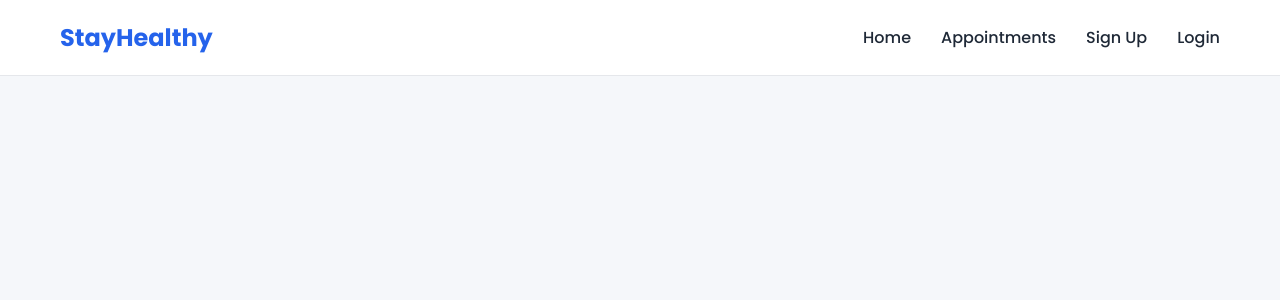
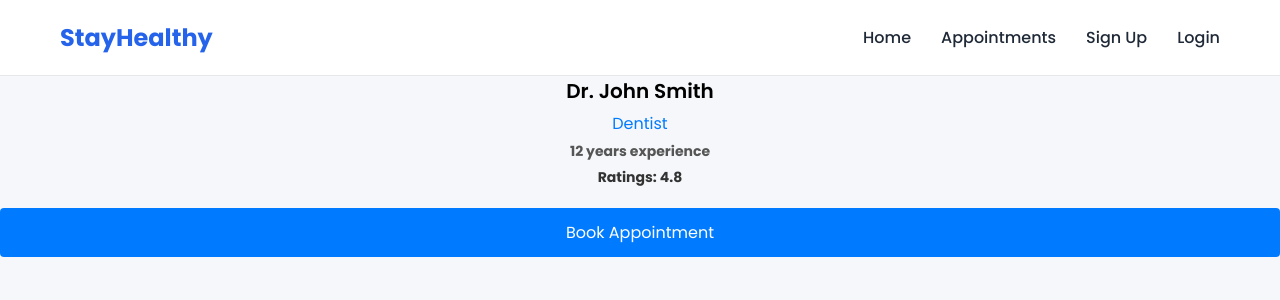
Before and after one commit to Sreeharivs1983/test_med_app, a React (Create React App) app: page /test-doctor in a window 1280 px wide. Shown: the top 300 px of the page. Built offline with nearby package versions, Linux system fonts and the light colour scheme.

Commit message:
Doctorcard added

```diff
--- a/src/App.js
+++ b/src/App.js
@@ -7,6 +7,7 @@ import Sign_Up from "./Components/Sign_Up/Sign_Up";
 import Login from "./Components/Login/Login";
 import InstantConsultation from "./Components/InstantConsultation/InstantConsultation";
 import FindDoctorSearch from "./Components/FindDoctorSearch/FindDoctorSearch";
+import DoctorCard from "./Components/DoctorCard/DoctorCard";
 
 
 function App() {
@@ -24,6 +25,17 @@ function App() {
           <Route path="/login" element={<Login />} />
           <Route path="/instant-consultation" element={<InstantConsultation />} />
           <Route path="/test-search" element={<FindDoctorSearch />} />
+          <Route
+  path="/test-doctor"
+  element={
+    <DoctorCard
+      name="Dr. John Smith"
+      speciality="Dentist"
+      experience={12}
+      ratings={4.8}
+    />
+  }
+/>
         </Routes>
 
       </BrowserRouter>
--- /dev/null
+++ b/src/Components/DoctorCard/DoctorCard.css
@@ -0,0 +1,29 @@
+.doctor-card-detail-name {
+    font-size: 20px;
+    font-weight: 600;
+  }
+
+  .doctor-card-detail-speciality {
+    color: #007bff;
+    margin: 5px 0;
+  }
+
+  .doctor-card-detail-experience {
+    color: #555;
+  }
+
+  .doctor-card-detail-consultationfees {
+    color: #333;
+    margin-bottom: 10px;
+  }
+
+  .cancel-appointment {
+    background-color: red;
+  }
+
+  .bookedInfo {
+    margin-top: 15px;
+    padding: 10px;
+    background-color: #f0f8ff;
+    border-radius: 8px;
+  }
--- /dev/null
+++ b/src/Components/DoctorCard/DoctorCard.js
@@ -0,0 +1,77 @@
+import React, { useState } from 'react';
+import { v4 as uuidv4 } from 'uuid';
+import './DoctorCard.css';
+import AppointmentForm from '../AppointmentForm/AppointmentForm';
+
+const DoctorCard = ({ name, speciality, experience, ratings }) => {
+
+  const [showForm, setShowForm] = useState(false);
+  const [appointments, setAppointments] = useState([]);
+
+  const handleBookingClick = () => {
+    if (appointments.length > 0) {
+      // Cancel booking
+      setAppointments([]);
+    } else {
+      setShowForm(true);
+    }
+  };
+
+  const handleFormSubmit = (appointmentData) => {
+    const newAppointment = {
+      id: uuidv4(),
+      ...appointmentData,
+    };
+
+    setAppointments([newAppointment]);
+    setShowForm(false);
+  };
+
+  return (
+    <div className="doctor-card">
+
+      <div className="doctor-card-details">
+        <div className="doctor-card-detail-name">{name}</div>
+        <div className="doctor-card-detail-speciality">{speciality}</div>
+        <div className="doctor-card-detail-experience">
+          {experience} years experience
+        </div>
+        <div className="doctor-card-detail-consultationfees">
+          Ratings: {ratings}
+        </div>
+      </div>
+
+      <div className="doctor-card-options-container">
+        <button
+          className={`book-appointment-btn ${
+            appointments.length > 0 ? 'cancel-appointment' : ''
+          }`}
+          onClick={handleBookingClick}
+        >
+          {appointments.length > 0 ? "Cancel Appointment" : "Book Appointment"}
+        </button>
+      </div>
+
+      {showForm && (
+        <AppointmentForm
+          doctorName={name}
+          doctorSpeciality={speciality}
+          onSubmit={handleFormSubmit}
+        />
+      )}
+
+      {appointments.length > 0 && (
+        <div className="bookedInfo">
+          <p><strong>Appointment Booked!</strong></p>
+          <p>Name: {appointments[0].name}</p>
+          <p>Phone: {appointments[0].phoneNumber}</p>
+          <p>Date: {appointments[0].date}</p>
+          <p>Time: {appointments[0].time}</p>
+        </div>
+      )}
+
+    </div>
+  );
+};
+
+export default DoctorCard;
```
Also changed, not shown: src/Components/AppointmentForm/AppointmentForm.css (added), src/Components/AppointmentForm/AppointmentForm.js (added).
